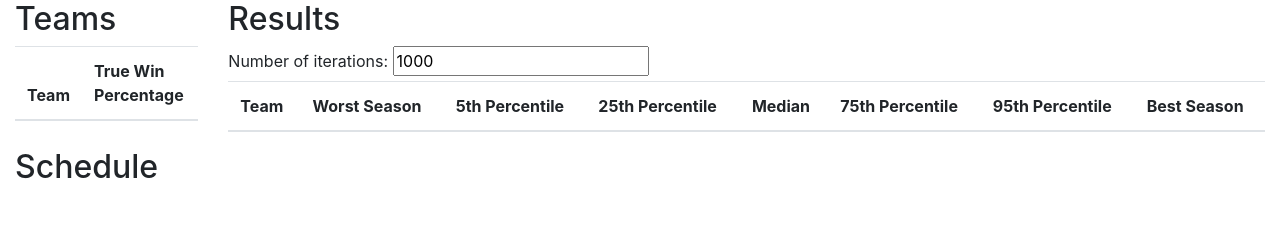
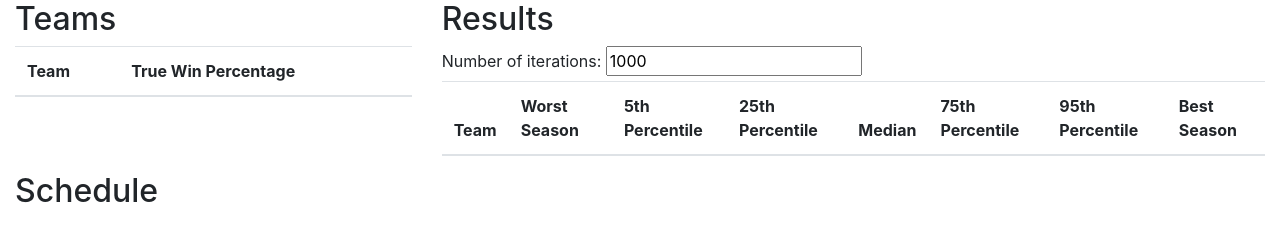
Before and after one commit to seankelly/winsim, a plain HTML site: page index.html in a window 1280 px wide. Drawn offline with nearby package versions, Linux system fonts and the light colour scheme.

Commit message:
Make Team section a bit wider

```diff
--- a/index.html
+++ b/index.html
@@ -9,7 +9,7 @@
     <body>
         <div class="container-fluid">
             <div class="row">
-                <div class="col col-lg-2">
+                <div class="col col-lg-4">
                     <h2>Teams</h2>
                     <table class="table table-striped">
                         <thead>
```
